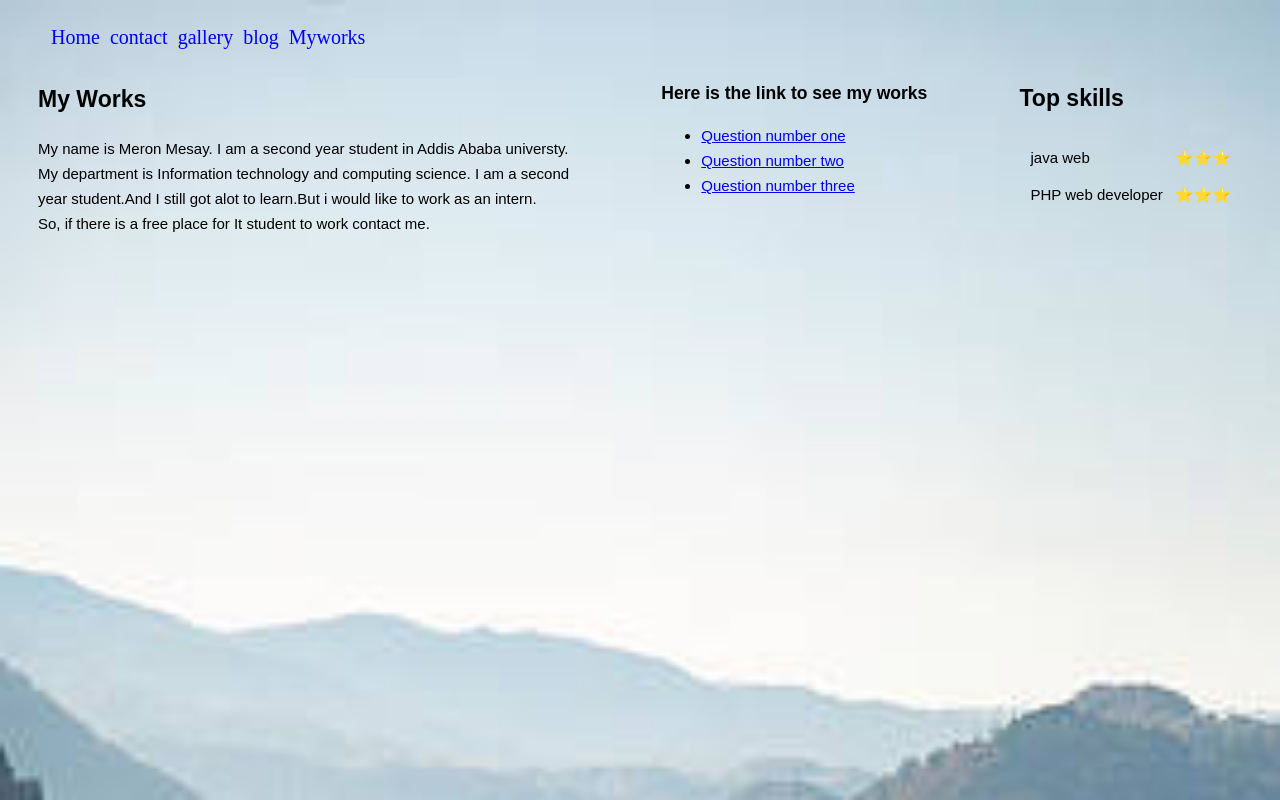
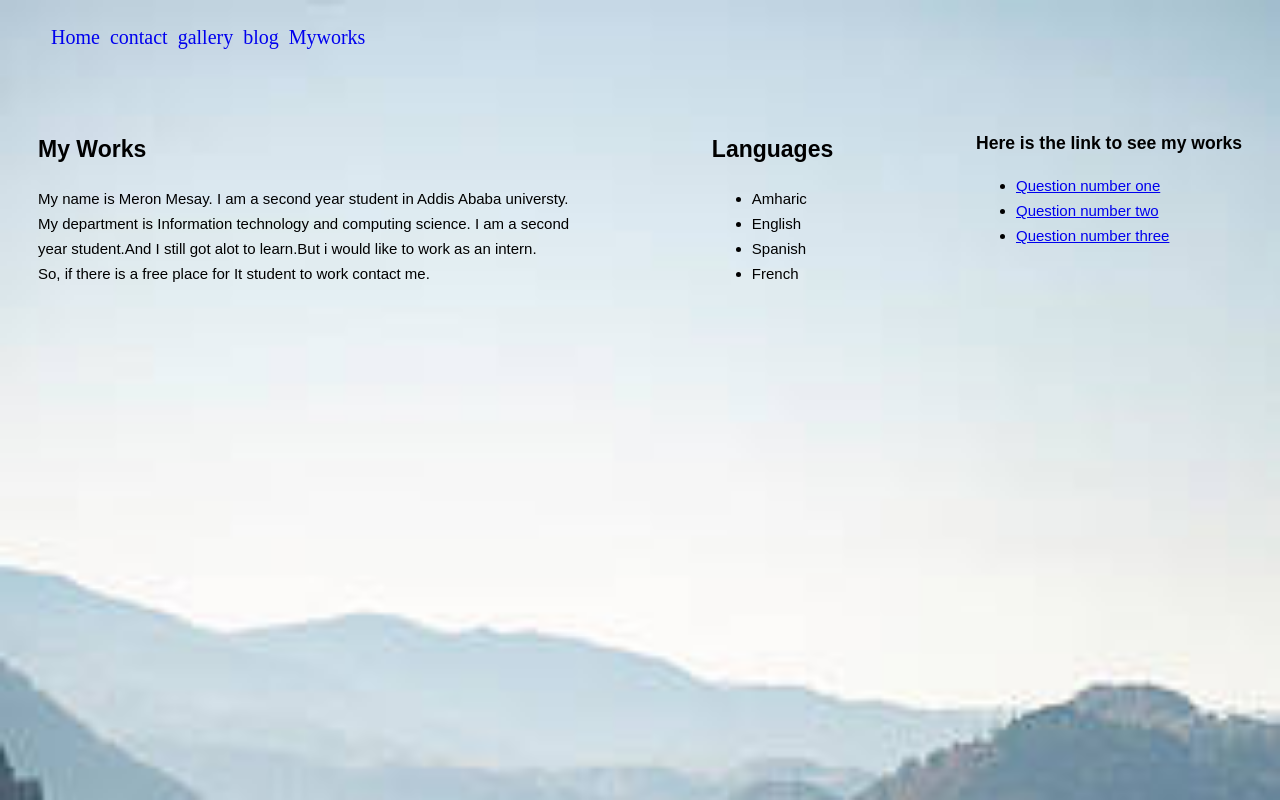
Before and after one commit to meronmesay/mycv, a plain HTML site: page Myworks.html in a window 1280 px wide. Drawn offline with Linux system fonts and the light colour scheme.

Commit message:
adding a flex box on myworks

```diff
--- a/Myworks.html
+++ b/Myworks.html
@@ -27,12 +27,20 @@
             My department is Information technology and computing science.
             I am a second <br>year student.And I still got alot to learn.But i would like to work as an intern.
             <br>So, if there is a free place for It student to work contact me.</p>
-
-
-
          </article>
       </section>
-      <section id="bottom">
+      <section id="lang">
+          <p class="title">Languages</p>
+          <article>
+              <ul>
+                  <li>Amharic</li>
+                  <li>English</li>
+                  <li>Spanish</li>
+                  <li>French</li>
+              </ul>
+          </article>
+      </section>
+      <section id="link">
         <article>
          <h3>Here is the link to see my works</h3>
 
@@ -43,23 +51,6 @@
      </ul>
      </article>
        </section>
-      <section id="between">
-          <article>
-            <p class="title">Top skills</p>
-            <article>
-        <table cellspacing="10">
-            <tr>
-            <td>java web</td>
-            <td>⭐⭐⭐</td>
-
-            </tr>
-            <tr>
-             <td>PHP web developer</td>
-             <td>⭐⭐⭐</td>
-            </tr>
-        </table>
-          </article>
-      </section>
      </div>
 </body>
 </html>
--- a/asset/css/style1.css
+++ b/asset/css/style1.css
@@ -42,7 +42,7 @@ background-color:burlywood;
     font-weight: bold;
 }
 #top{
-    margin-top: 50px;
+    margin-top: 100px;
 }
 @media (min-width:900px){
     #content{
@@ -50,13 +50,13 @@ background-color:burlywood;
         justify-content: space-between;
     }
 }
-#bottom{
+#lang{
     float:3;
     order: 3;
-    margin-top: 50px;
+    margin-top: 100px;
 }
-#between{
+#link{
     float:3;
     order: 3;
-    margin-top: 50px;
+    margin-top: 100px;
 }
--- a/asset/css/style5.css
+++ b/asset/css/style5.css
@@ -39,5 +39,5 @@ article {
     font-size: 15px;
     text-align: justify;
     line-height: 25px;
-    border-bottom:5px solid black ;
+    border-bottom:5px solid lightskyblue ;
 }
```
Also changed, not shown: index.html (+3 -3 lines). Lines whose indentation alone changed are shown as unchanged.
